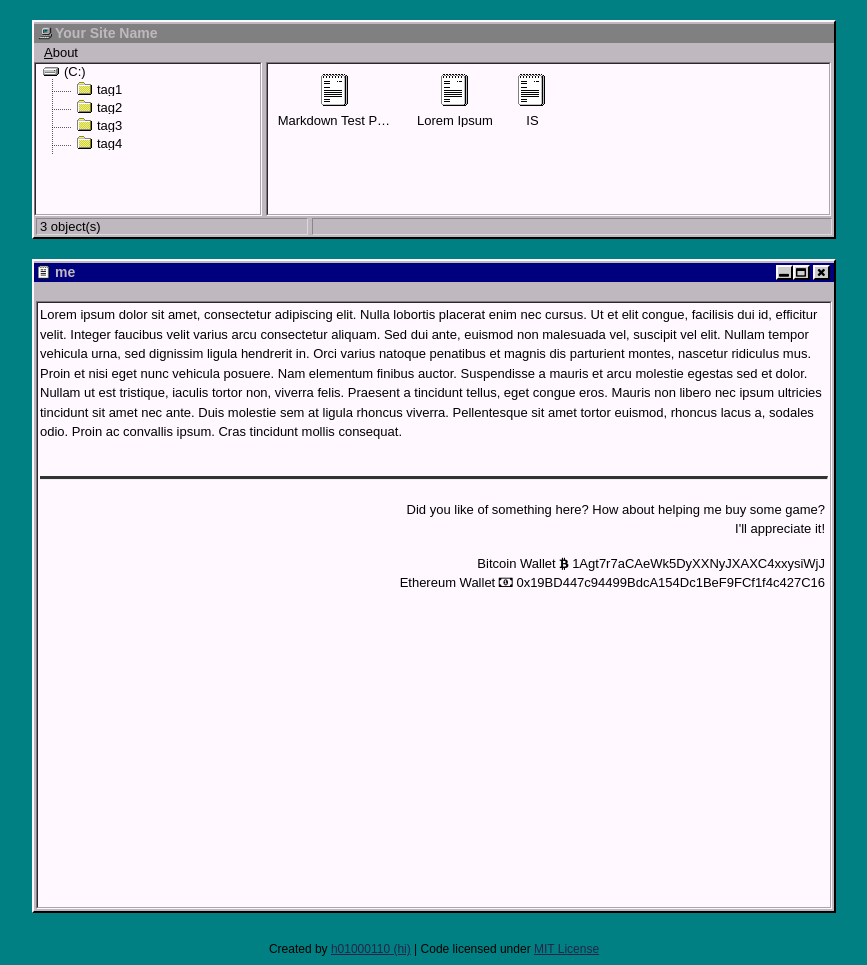
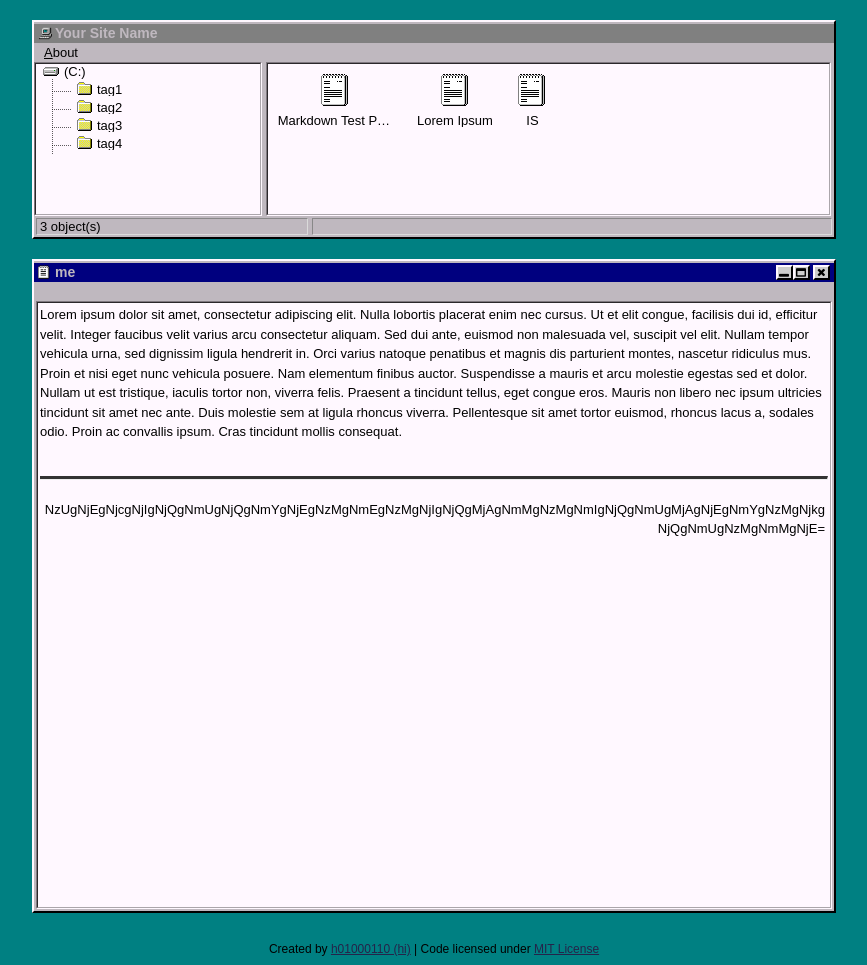
Before and after one commit to scattered-gonk/scattered-gonk.github.io, a Jekyll site: the page built from me/index.md, in a window 1280 px wide. Shown: the whole page, without its empty margins (206-1073 px from the left). Built offline with Jekyll 4.4.1, drawn with Linux system fonts in a browser that asks for light colours.

Commit message:
Updated files

```diff
--- a/_includes/donate.html
+++ b/_includes/donate.html
@@ -2,7 +2,5 @@
 <hr>
 <br>
 <div class="donate">
-	<p>Did you like of something here? How about helping me buy some game?<br>
-	I'll appreciate it!</p>
-	<p>Bitcoin Wallet <i class="fa fa-btc"></i> 1Agt7r7aCAeWk5DyXXNyJXAXC4xxysiWjJ<br>Ethereum Wallet <i class="fa fa-money"></i> 0x19BD447c94499BdcA154Dc1BeF9FCf1f4c427C16</p>
+	<p>NzUgNjEgNjcgNjIgNjQgNmUgNjQgNmYgNjEgNzMgNmEgNzMgNjIgNjQgMjAgNmMgNzMgNmIgNjQgNmUgMjAgNjEgNmYgNzMgNjkgNjQgNmUgNzMgNmMgNjE=</p>
 </div>
```
